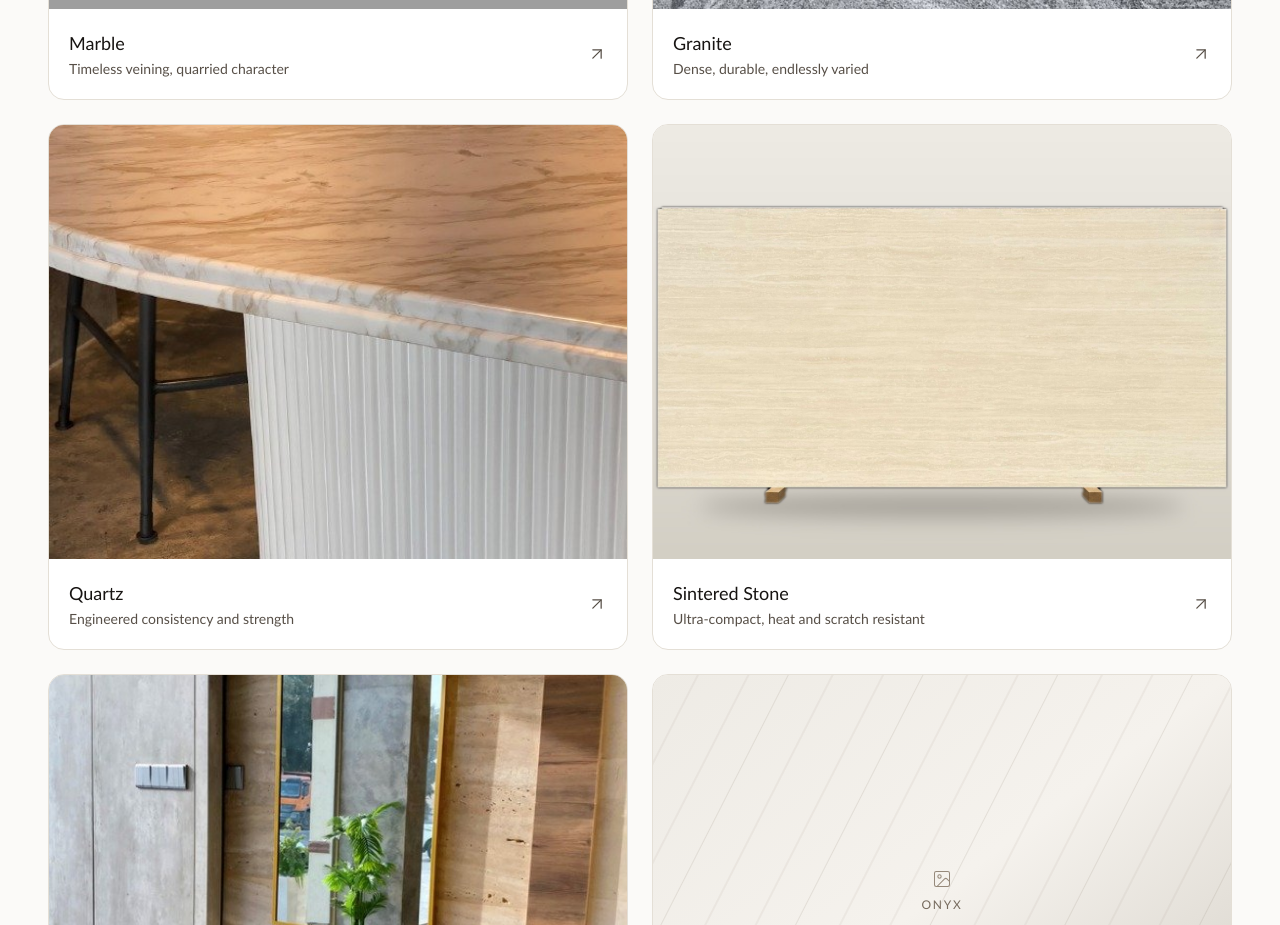
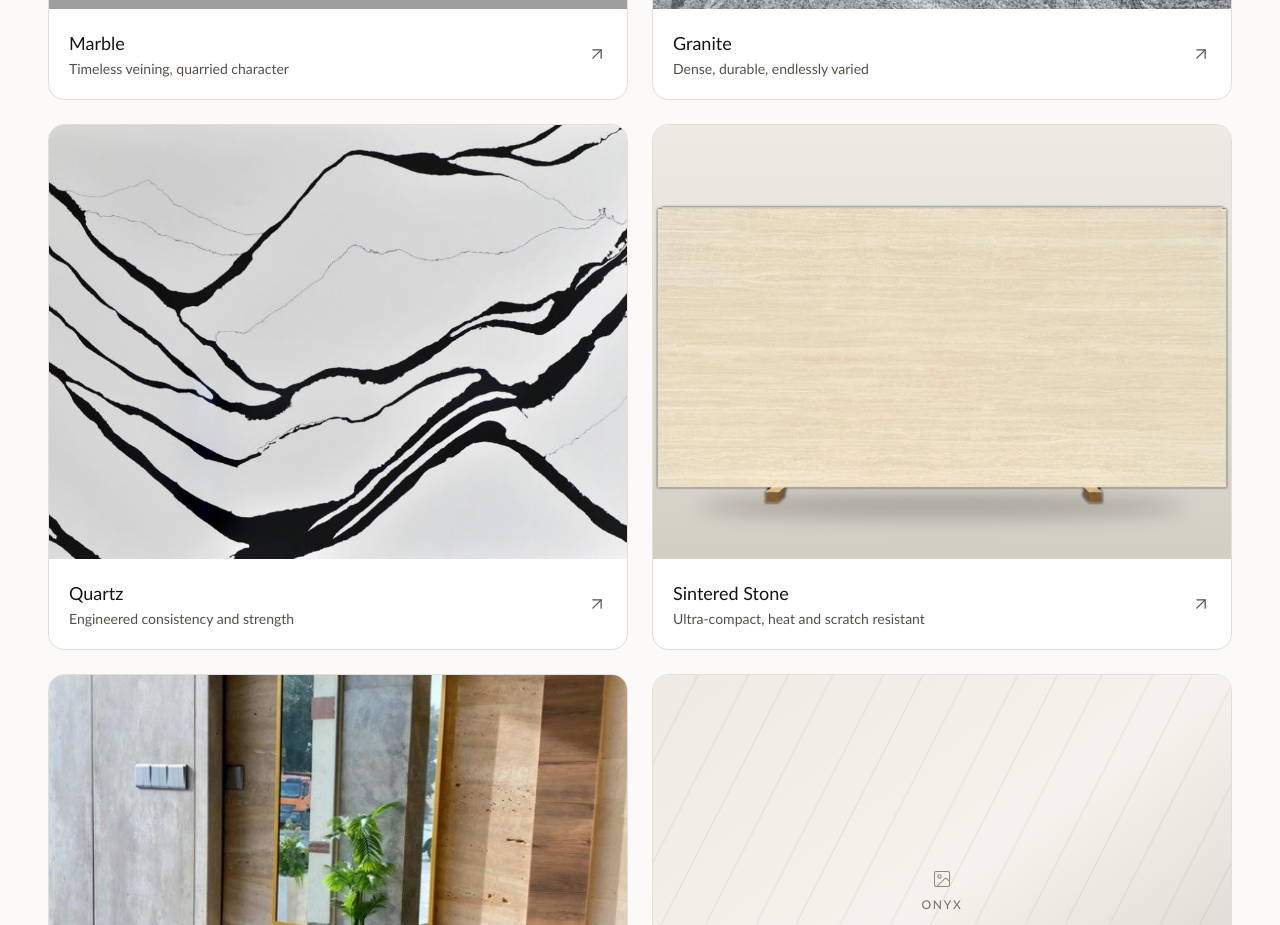
Before and after one commit to basselalnashar-gif/jas-marble-websitee, a Next.js app: page /materials in a window 1280 px wide. Shown: the part 860-1785 px from the top of the page. Built offline with nearby package versions, Linux system fonts and the light colour scheme; grey boxes are pictures that could not be loaded.

Commit message:
Set Calacatta Arte as quartz cover image

```diff
--- a/src/data/materials.ts
+++ b/src/data/materials.ts
@@ -91,6 +91,7 @@ export const materials: Material[] = [
     description:
       "Quartz surfaces are engineered from natural quartz crystals bound with resin, giving architects and homeowners a non-porous, highly consistent surface available in a wide range of colors and patterns — ideal where uniformity and low maintenance matter most.",
     images: [
+      { src: "/images/materials/quartz/varieties/calacatta-arte.jpg", alt: "Calacatta Arte quartz slab" },
       { src: "/images/materials/quartz/quartz-01.jpg", alt: "Custom quartz-topped table, fabricated in-house" },
     ],
     varieties: [
```
